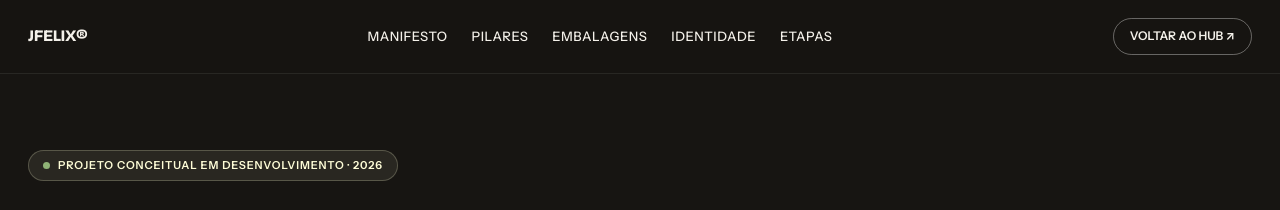
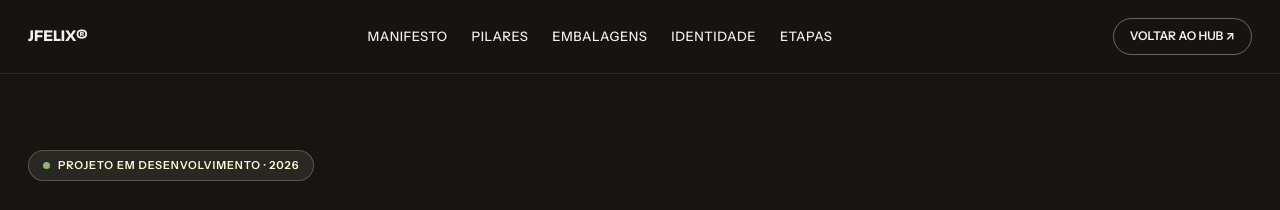
Before and after one commit to Joaofelix23/organiCo, a plain HTML site: page index.html in a window 1280 px wide. Shown: the top 210 px of the page. Drawn offline with nearby package versions, Linux system fonts and the light colour scheme.

Commit message:
Update index.html

```diff
--- a/index.html
+++ b/index.html
@@ -446,7 +446,7 @@
   <section class="hero" aria-labelledby="h-hero">
     <div class="status-badge">
       <span class="status-dot"></span>
-      Projeto Conceitual em Desenvolvimento · 2026
+      Projeto em Desenvolvimento · 2026
     </div>
 
     <!-- LOGOTIPO Y2K APONTANDO CORRETAMENTE PARA A PASTA IMG -->
```
